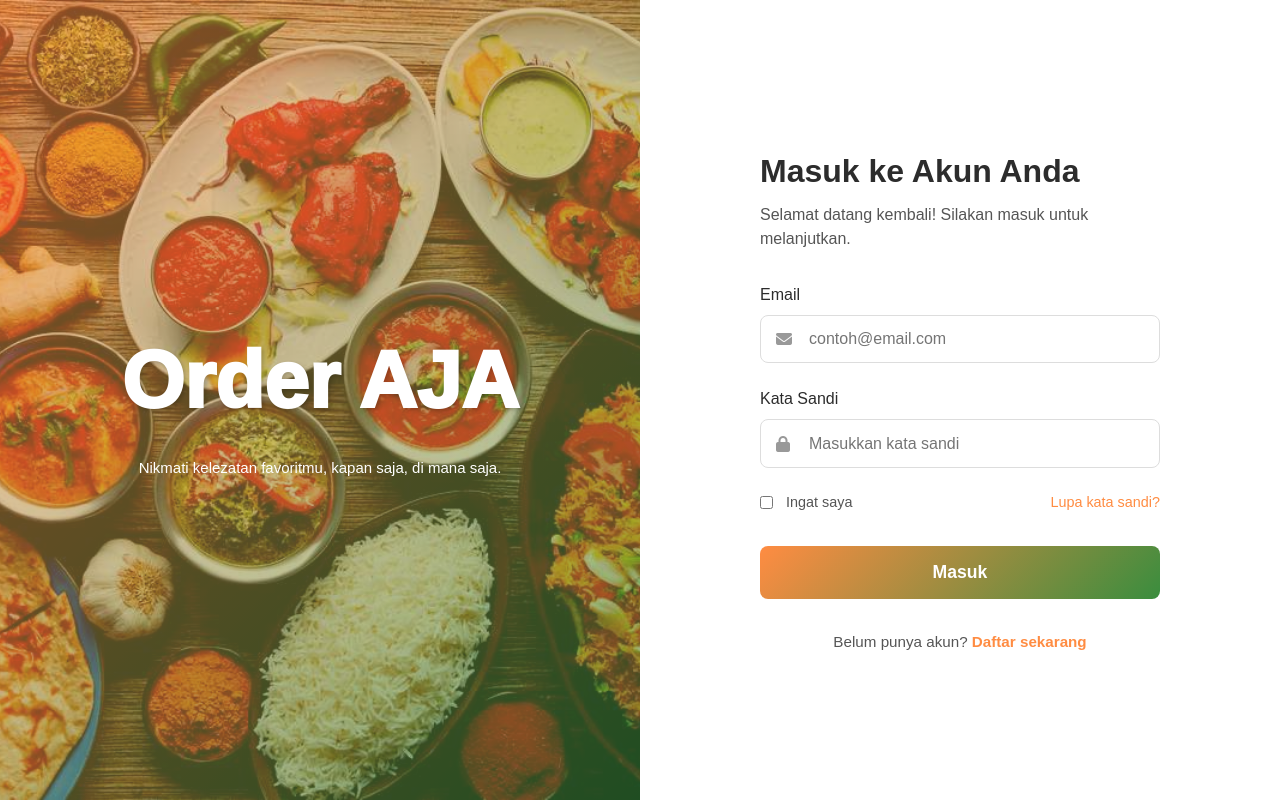
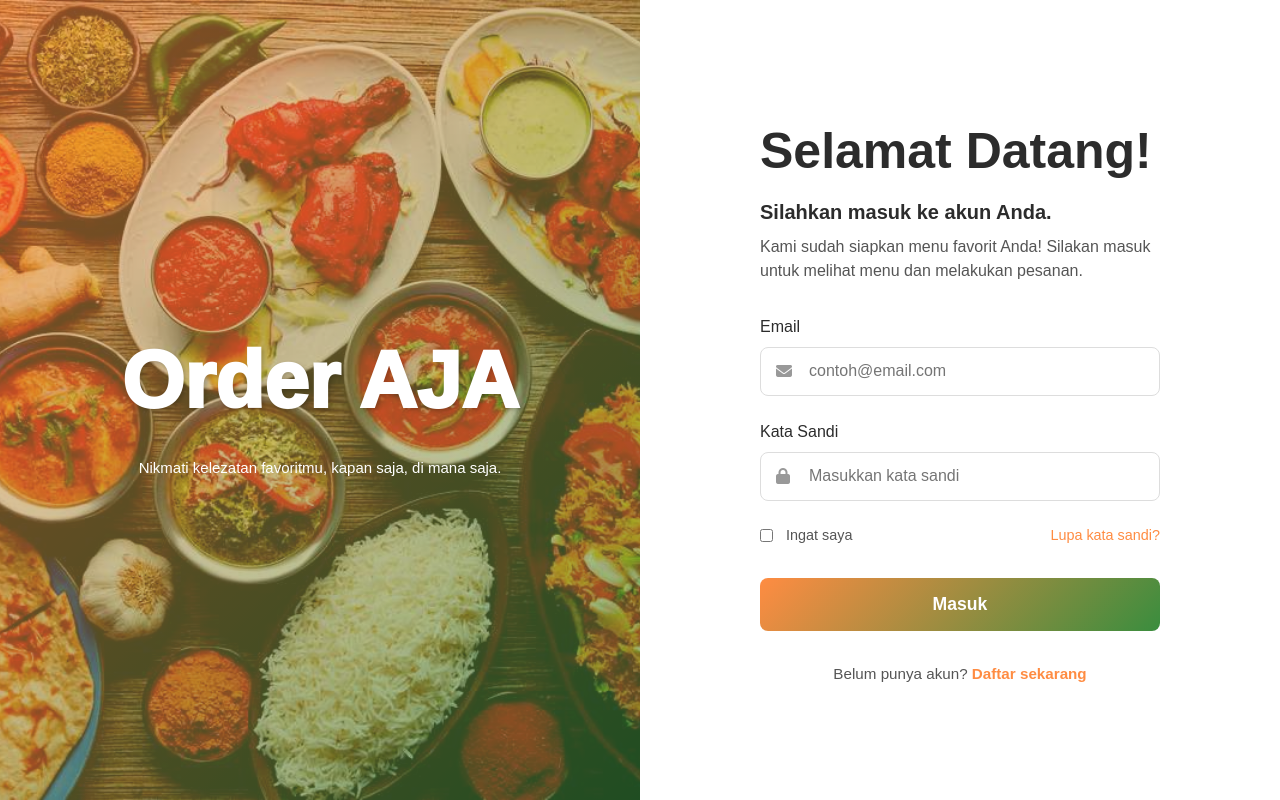
Before and after one commit to RomualdusHaryPrabowo/-Food-Ordering-System, a React (Vite) app in the folder frontend/: page / in a window 1280 px wide. Built offline with nearby package versions, Linux system fonts and the light colour scheme.

Commit message:
Merubah dan menambahkan teks pada page login

```diff
--- a/frontend/src/pages/Login.css
+++ b/frontend/src/pages/Login.css
@@ -86,9 +86,16 @@ body {
     max-width: 400px;
 }
 
-.login-form h2 {
+.login-form h1 {
     color: var(--dark-color);
-    font-size: 2rem;
+    font-size:50px;
+    font-weight: 600;
+    margin-bottom: 0.5rem;
+}
+
+.login-form h3 {
+    color: var(--dark-color);
+    font-size:20px;
     font-weight: 600;
     margin-bottom: 0.5rem;
 }
--- a/frontend/src/pages/Login.jsx
+++ b/frontend/src/pages/Login.jsx
@@ -45,8 +45,9 @@ const Login = () => {
             <section className="login-form-section">
                 <div className="login-form-container">
                     <form className="login-form" onSubmit={handleLogin}>
-                        <h2>Masuk ke Akun Anda</h2>
-                        <p className="subtitle">Selamat datang kembali! Silakan masuk untuk melanjutkan.</p>
+                        <h1>Selamat Datang!</h1>
+                        <h3>Silahkan masuk ke akun Anda.</h3>
+                        <p className="subtitle">Kami sudah siapkan menu favorit Anda! Silakan masuk untuk melihat menu dan melakukan pesanan.</p>
 
                         {/* Pesan error jika gagal */}
                         {error && <p style={{ color: 'red', marginBottom: '1rem', textAlign: 'center', background:'#ffe6e6', padding:'10px', borderRadius:'5px' }}>{error}</p>}
```
